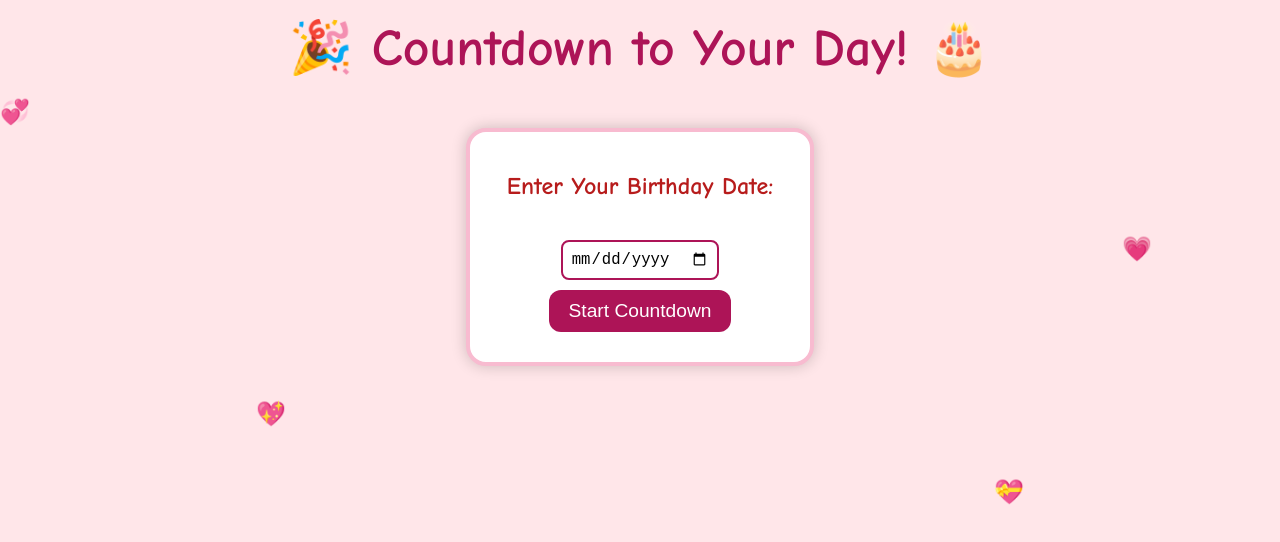
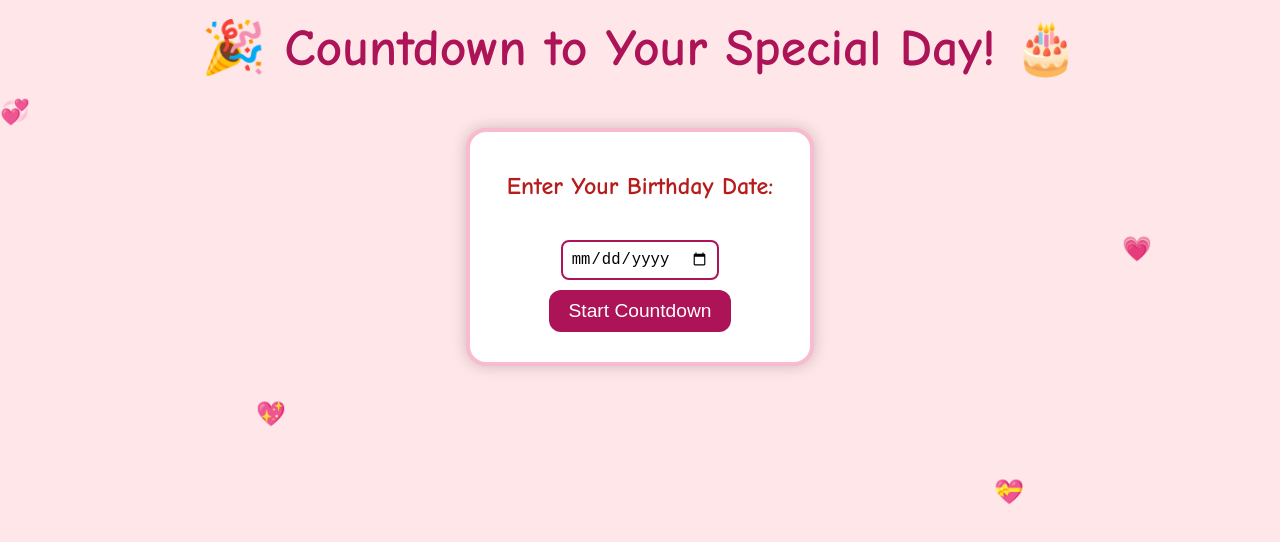
Before and after one commit to ShreeVish31/BirthdayCountdown.github.io, a plain HTML site: page index.html in a window 1280 px wide. Shown: the top 542 px of the page. Drawn offline with Linux system fonts and the light colour scheme.

Commit message:
Update index.html

```diff
--- a/index.html
+++ b/index.html
@@ -90,7 +90,7 @@
   </style>
 </head>
 <body>
-  <h1>🎉 Countdown to Your Day! 🎂</h1>
+  <h1>🎉 Countdown to Your Special Day! 🎂</h1>
 
   <!-- Floating hearts for decoration -->
   <div class="heart">💗</div>
```
